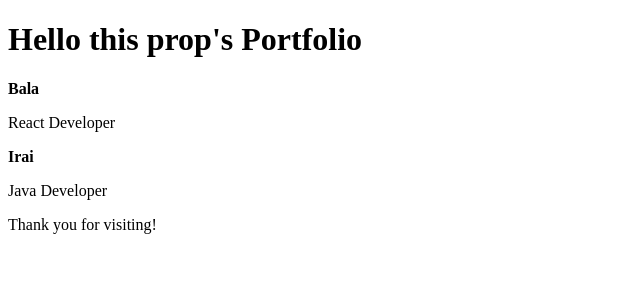
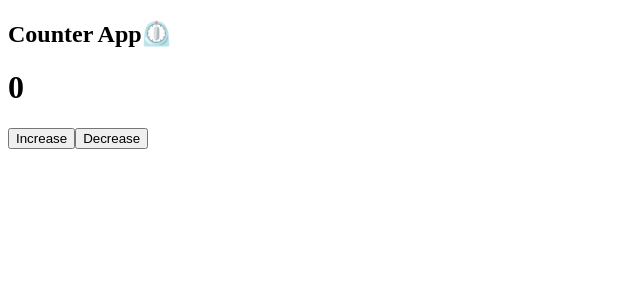
Before and after one commit to balakoyyamani/React_App, a React (Vite) app in the folder my-react-app/: page / in a window 1280 px wide. Shown: the top 300 px of the page, without its empty margins (0-640 px from the left). Built offline with nearby package versions, Linux system fonts and the light colour scheme.

Commit message:
add : counter app

```diff
--- /dev/null
+++ b/my-react-app/src/counter.jsx
@@ -0,0 +1,22 @@
+import { useState } from "react";
+
+function Counter(){
+    const[count,setCount]=useState(0)
+
+    function increase(){
+        setCount(count+1);
+    }
+    function decrease(){
+        setCount(count-1);
+    }
+    return(
+        <div>
+            <h2>Counter App⏲️</h2>
+            <h1>{count}</h1>
+            <button onClick={increase}>Increase</button>
+            <button onClick={decrease}>Decrease</button>
+        </div>
+    );
+}
+
+export default Counter;
--- a/my-react-app/src/main.jsx
+++ b/my-react-app/src/main.jsx
@@ -1,9 +1,10 @@
 import { StrictMode } from 'react'
 import { createRoot } from 'react-dom/client'
 import App from './App.jsx'
+import Counter from './counter.jsx'
 
 createRoot(document.getElementById('root')).render(
   <StrictMode>
-    <App />
+    <Counter />
   </StrictMode>,
 )
```
